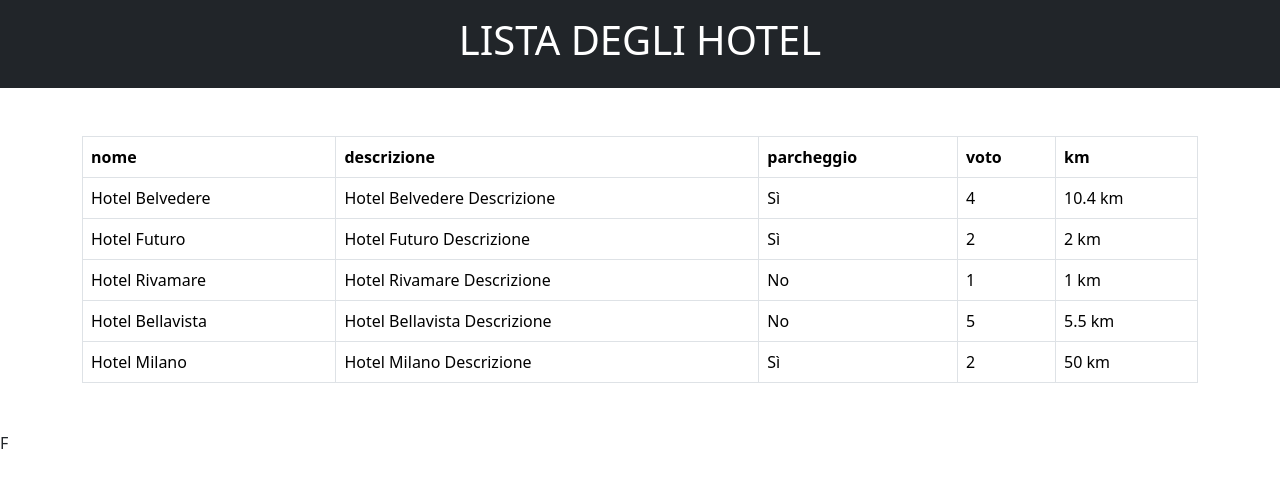
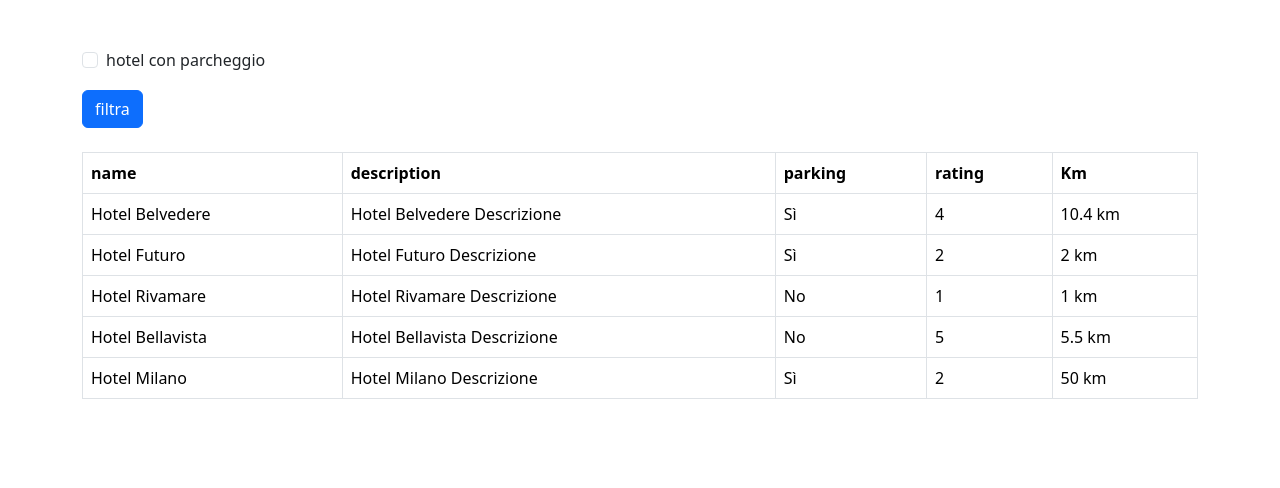
Before and after one commit to natdm02/php-hotel, a PHP site: page / in a window 1280 px wide. Shown: the top 488 px of the page. Run offline with PHP 8.4, Linux system fonts and the light colour scheme.

Commit message:
[add] 1-bonus

```diff
--- a/index.php
+++ b/index.php
@@ -40,6 +40,8 @@
 
     ];
 
+    $Filter = isset($_GET['parking']) && $_GET['parking'] == '1';
+
 ?>
 <!DOCTYPE html>
 <html lang="en">
@@ -52,28 +54,35 @@
 </head>
 
 <body>
-    <header>
-    <div class="bg-dark text-white p-3">
-        <div class="container">
-            <h1 class="text-center"> LISTA DEGLI HOTEL</h1>
-        </div>
-    </div>
-    </header>
 
-    <main>
+<main>
     <div class="container my-5">
+
+        <form method="GET" class="mb-4">
+            <div class="form-check">
+                <input type="checkbox" class="form-check-input" id="parking" name="parking" value="1" <?php if ($Filter) echo 'checked'; ?>>
+                <label class="form-check-label" for="parking">hotel con parcheggio</label>
+            </div>
+            <button type="submit" class="btn btn-primary mt-3">filtra</button>
+        </form>
+
+
         <table class="table table-bordered">
-
             <tr>
-                <th>nome</th>
-                <th>descrizione</th>
-                <th>parcheggio</th>
-                <th>voto</th>
-                <th>km</th>
+                <th>name</th>
+                <th>description</th>
+                <th>parking</th>
+                <th>rating</th>
+                <th>Km</th>
             </tr>
 
 
-            <?php foreach ($hotels as $hotel) { ?>
+            <?php foreach ($hotels as $hotel) {
+
+                if ($Filter && !$hotel['parking']) {
+                    continue;
+                }
+            ?>
                 <tr>
                     <td><?php echo $hotel['name']; ?></td>
                     <td><?php echo $hotel['description']; ?></td>
@@ -84,12 +93,6 @@
             <?php } ?>
         </table>
     </div>
-
-    </main>
-
-
-    <footer>
-            F
-    </footer>
+</main>
 </body>
 </html>
```
